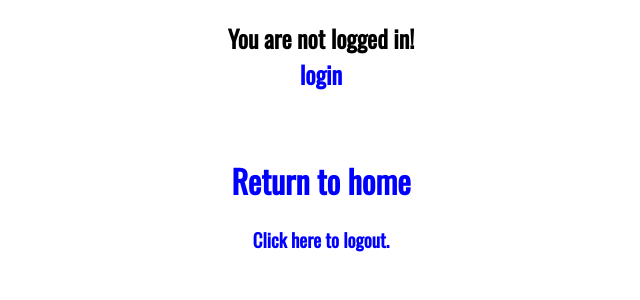
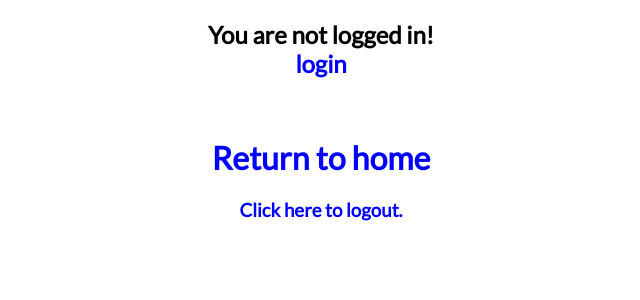
Before and after one commit to Michael98Liu/GREvocabulary, a Django app: page / in a window 1280 px wide. Shown: the top 300 px of the page, without its empty margins (319-959 px from the left). Run offline with Django 3.2, Linux system fonts and the light colour scheme.

Commit message:
Edits in html

```diff
--- a/templates/base.html
+++ b/templates/base.html
@@ -4,11 +4,11 @@
 <head>
   <meta charset="utf-8">
   <title>{% block title %}GRE Vocab{% endblock %}</title>
-  <link href="https://fonts.googleapis.com/css?family=Oswald" rel="stylesheet">
+  <link href="https://fonts.googleapis.com/css?family=Lato" rel="stylesheet">
   <style>
   *
   {
-      font-family: 'Oswald', sans-serif;
+      font-family: 'Lato', sans-serif;
   }
 
   a:hover, a:active {
--- a/templates/home.html
+++ b/templates/home.html
@@ -5,9 +5,11 @@
 
 {% block content %}
 {% if user.is_authenticated %}
+<center>
   Hi {{ user.username }}!
   <a href="{% url 'learn' %}">Learn new words</a>
   <a href="{% url 'quiz' %}">Take a quiz</a>
+</center>
 {% else %}
   <center>
     <h2>
--- a/templates/signup.html
+++ b/templates/signup.html
@@ -4,10 +4,12 @@
 {% block title %}Sign Up{% endblock %}
 
 {% block content %}
+<center>
   <h2>Sign up</h2>
   <form method="post">
     {% csrf_token %}
     {{ form.as_p }}
     <button type="submit">Sign up</button>
   </form>
+</center>
 {% endblock %}
```
